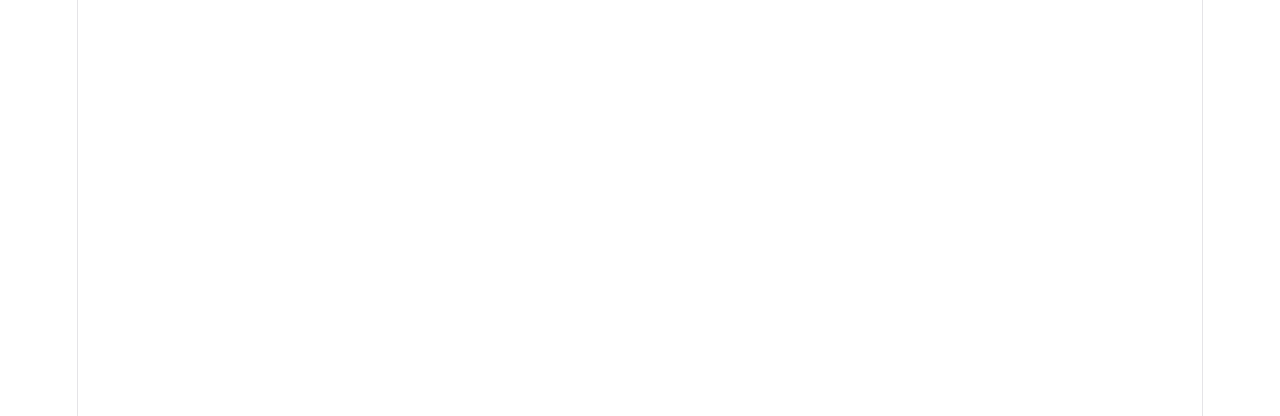
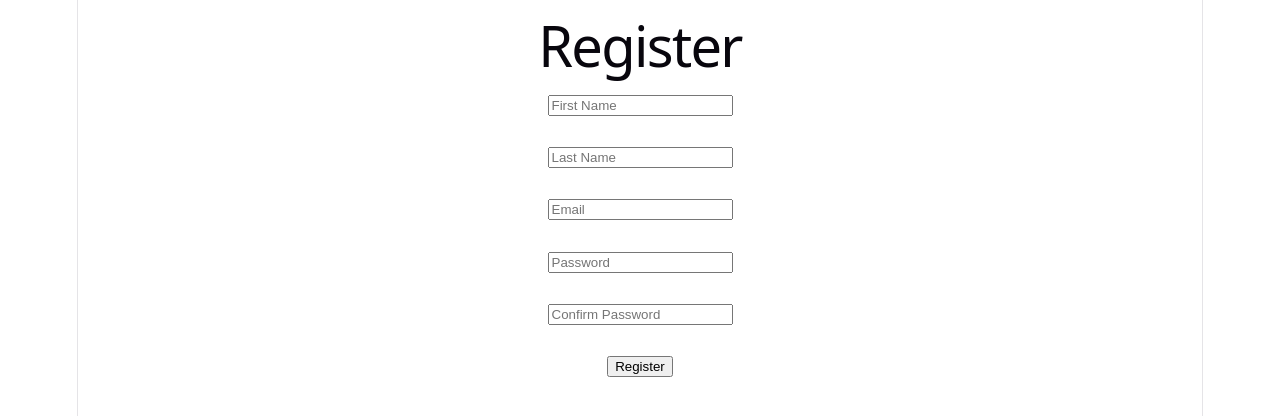
Before and after one commit to vid123ver/authentication-system, a React (Vite) app in the folder frontend/: page /register in a window 1280 px wide. Before the commit this address had no page. Shown: the top 416 px of the page. Built offline with nearby package versions, Linux system fonts and the light colour scheme.

Commit message:
register api

```diff
--- a/frontend/src/pages/Register.tsx
+++ b/frontend/src/pages/Register.tsx
@@ -0,0 +1,181 @@
+import { useState } from "react";
+import { useNavigate } from "react-router-dom";
+
+import { register } from "../services/auth.service";
+
+const Register = () => {
+
+    const navigate = useNavigate();
+
+    const [formData, setFormData] = useState({
+        firstName: "",
+        lastName: "",
+        email: "",
+        password: "",
+        confirmPassword: "",
+    });
+
+    const [loading, setLoading] = useState(false);
+
+    const [error, setError] = useState("");
+
+    const handleChange = (
+        e: React.ChangeEvent<HTMLInputElement>
+    ) => {
+
+        setFormData({
+            ...formData,
+            [e.target.name]: e.target.value,
+        });
+
+    };
+
+    const handleSubmit = async (
+        e: React.FormEvent
+    ) => {
+
+        e.preventDefault();
+
+        setError("");
+
+        if (
+            formData.password !==
+            formData.confirmPassword
+        ) {
+
+            setError(
+                "Passwords do not match."
+            );
+
+            return;
+
+        }
+
+        try {
+
+            setLoading(true);
+
+            await register({
+
+                firstName: formData.firstName,
+                lastName: formData.lastName,
+                email: formData.email,
+                password: formData.password,
+
+            });
+
+            alert(
+                "Registration Successful!"
+            );
+
+            navigate("/login");
+
+        } catch (error: any) {
+
+            setError(
+                error?.response?.data?.message ||
+                "Registration failed."
+            );
+
+        } finally {
+
+            setLoading(false);
+
+        }
+
+    };
+
+    return (
+
+        <div>
+
+            <h1>Register</h1>
+
+            <form
+                onSubmit={handleSubmit}
+            >
+
+                <input
+                    name="firstName"
+                    placeholder="First Name"
+                    value={formData.firstName}
+                    onChange={handleChange}
+                />
+
+                <br /><br />
+
+                <input
+                    name="lastName"
+                    placeholder="Last Name"
+                    value={formData.lastName}
+                    onChange={handleChange}
+                />
+
+                <br /><br />
+
+                <input
+                    type="email"
+                    name="email"
+                    placeholder="Email"
+                    value={formData.email}
+                    onChange={handleChange}
+                />
+
+                <br /><br />
+
+                <input
+                    type="password"
+                    name="password"
+                    placeholder="Password"
+                    value={formData.password}
+                    onChange={handleChange}
+                />
+
+                <br /><br />
+
+                <input
+                    type="password"
+                    name="confirmPassword"
+                    placeholder="Confirm Password"
+                    value={formData.confirmPassword}
+                    onChange={handleChange}
+                />
+
+                <br /><br />
+
+                {
+
+                    error &&
+
+                    <p>
+
+                        {error}
+
+                    </p>
+
+                }
+
+                <button
+                    type="submit"
+                    disabled={loading}
+                >
+
+                    {
+
+                        loading
+                            ? "Registering..."
+                            : "Register"
+
+                    }
+
+                </button>
+
+            </form>
+
+        </div>
+
+    );
+
+};
+
+export default Register;
--- a/frontend/src/routes/AppRoutes.tsx
+++ b/frontend/src/routes/AppRoutes.tsx
@@ -2,7 +2,8 @@ import { BrowserRouter, Routes, Route, Navigate } from "react-router-dom";
 
 import Login from "../pages/Login";
 import Dashboard from "../pages/Dashboard";
-
+import PrivateRoute from "./PrivateRoute";
+import Register from "../pages/Register";
 const AppRoutes = () => {
     return (
         <BrowserRouter>
@@ -19,9 +20,17 @@ const AppRoutes = () => {
                 />
 
                 <Route
-                    path="/dashboard"
-                    element={<Dashboard />}
-                />
+    path="/dashboard"
+    element={
+        <PrivateRoute>
+            <Dashboard />
+        </PrivateRoute>
+    }
+/>
+<Route
+    path="/register"
+    element={<Register />}
+/>
 
             </Routes>
         </BrowserRouter>
--- a/frontend/src/routes/PrivateRoute.tsx
+++ b/frontend/src/routes/PrivateRoute.tsx
@@ -0,0 +1,27 @@
+import { Navigate } from "react-router-dom";
+import { useAuth } from "../hooks/useAuth";
+
+interface Props {
+    children: React.ReactNode;
+}
+
+const PrivateRoute = ({ children }: Props) => {
+
+    const {
+        loading,
+        isAuthenticated,
+    } = useAuth();
+
+    if (loading) {
+        return <h2>Loading...</h2>;
+    }
+
+    if (!isAuthenticated) {
+        return <Navigate to="/login" replace />;
+    }
+
+    return <>{children}</>;
+
+};
+
+export default PrivateRoute;
```
Also changed, not shown: 2 other files (tests, documents, lock files or other folders).
